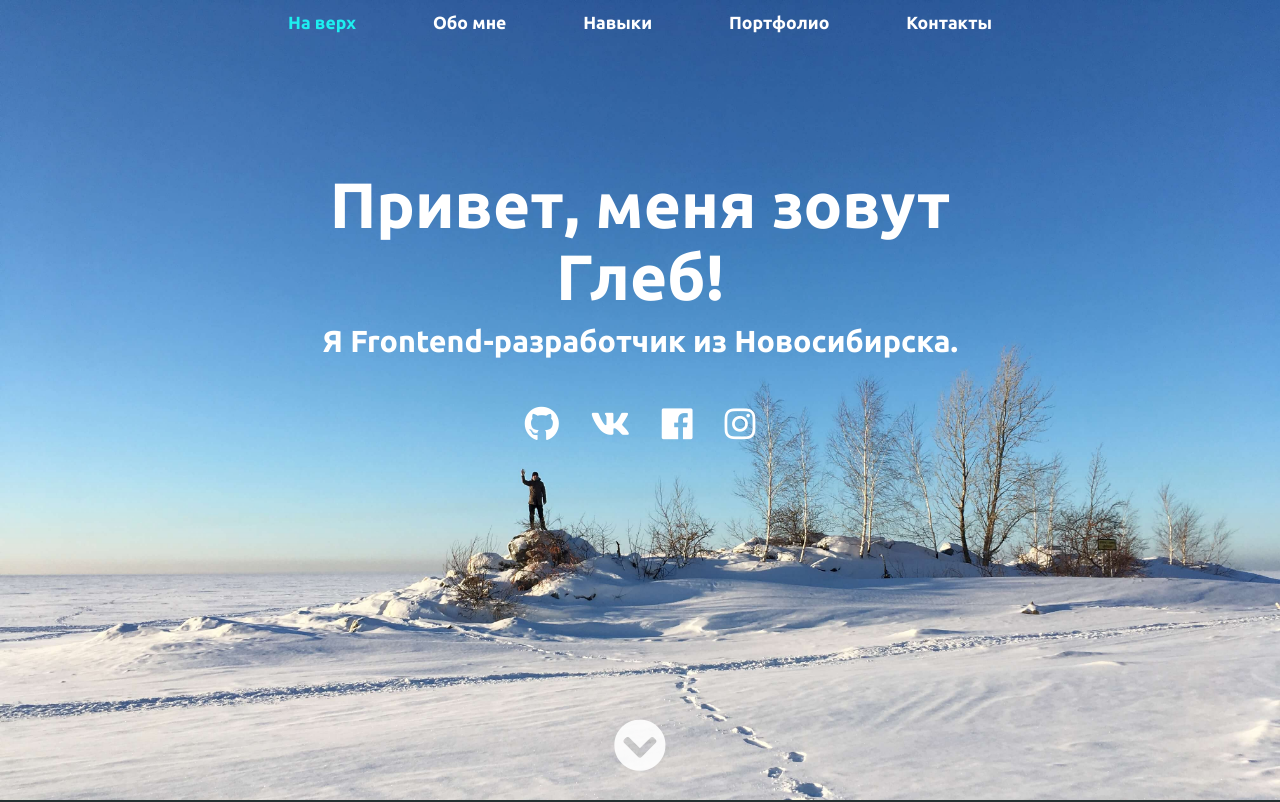
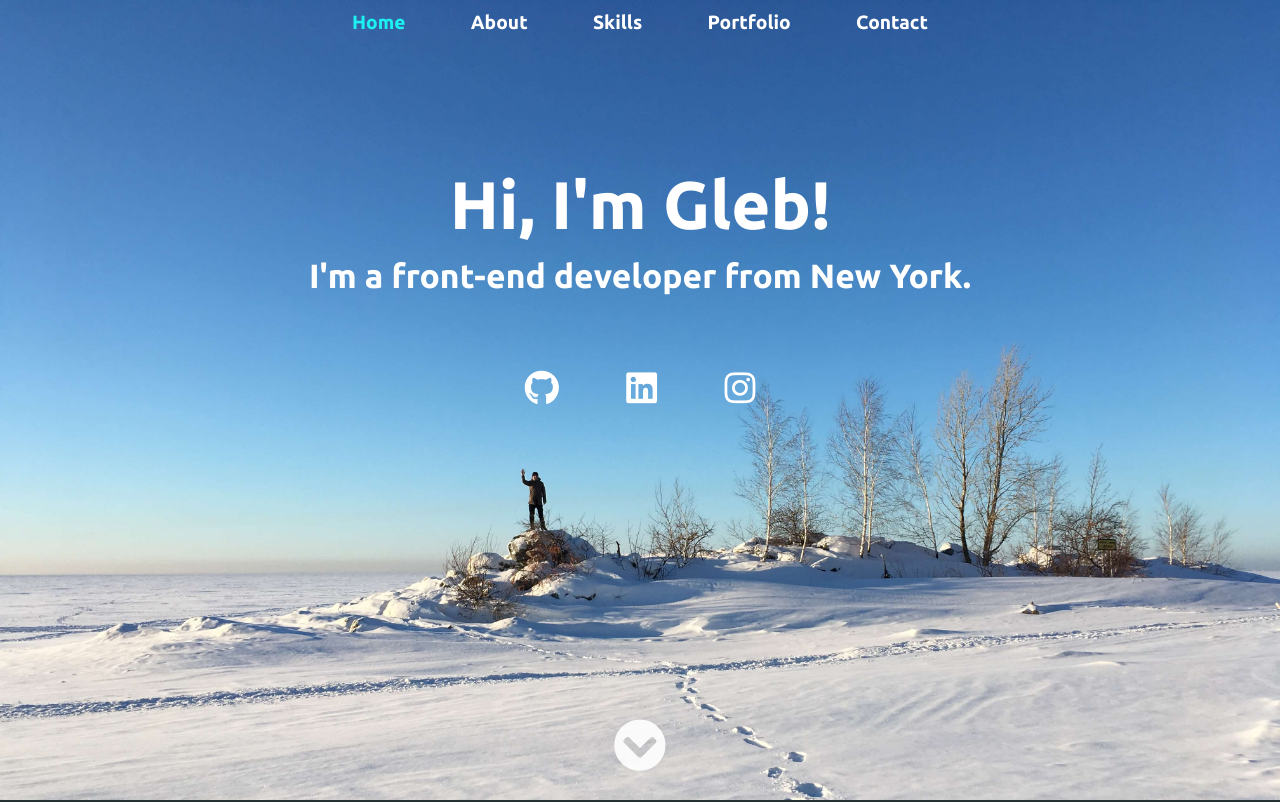
Before and after one commit to GMatorin/Portfolio, a website: page dist/index.html in a window 1280 px wide. Shown: the top 802 px of the page. Drawn offline with Linux system fonts and the light colour scheme.

Commit message:
View changes for english version

```diff
--- a/scss/_config.scss
+++ b/scss/_config.scss
@@ -127,10 +127,6 @@ a {
   color: #fff;
 }
 
-.text-secondary {
-  //color: #f7ef81;
-  //color: $light-yellow;
-}
 h1 {
   font-size: 4rem;
   margin: 0.5em;
@@ -165,14 +161,6 @@ h1 {
 .nav-remove {
   @include easeIn();
   opacity: 0;
-}
-
-#home,
-#about,
-#skills,
-#portfolio,
-#contact {
-  //overflow: hidden;
 }
 
 // Media Query Mixins
@@ -213,7 +201,7 @@ h1 {
 }
 
 @mixin mediaXl {
-  @media screen and (min-width: 1070px) and (max-width: 1200px) {
+  @media screen and (max-width: 1200px) {
     @content;
   }
 }
@@ -223,3 +211,15 @@ h1 {
     @content;
   }
 }
+
+@mixin mediaXXXl {
+  @media screen and (max-width: 1800px) {
+    @content;
+  }
+}
+
+@mixin mediaXXXXl {
+  @media screen and (max-width: 2100px) {
+    @content;
+  }
+}
--- a/scss/_mobile.scss
+++ b/scss/_mobile.scss
@@ -1,21 +1,79 @@
+@include mediaXXXXl {
+  #menu {
+    a {
+      font-size: 1.6rem;
+    }
+  }
+  #home {
+    .header-info_content{
+        h1 {
+          font-size: 6.5rem;
+          line-height: 6.7rem;
+        }
+        .lg-heading {
+          font-size: 2.7rem;
+          width: 100%;
+        }
+    }
+  }
+
+  .portfolio-projects_item{
+    .project-description{
+      height: 370px;
+    }
+  }
+}
+
+@include mediaXXXl {
+  #menu {
+    a {
+      font-size: 1.2rem;
+    }
+  }
+  #home {
+    .header-info {
+      &_content {
+        h1{
+          font-size: 4.8rem;
+          line-height: 5rem;
+        }
+        .lg-heading {
+          font-size: 2.2rem;
+        }
+      }
+    }
+  }
+  .portfolio-projects_item{
+    .project-description{
+      height: 430px;
+    }
+  }
+}
+
 @include mediaXXl {
   #menu {
+    a {
+      font-size: 1.2rem;
+    }
     &-ul {
-      width: 55%;
+      width: 45%;
     }
   }
 
   #home {
     .header-info {
       top: 17%;
-      h1 {
-        margin-bottom: 0.6rem;
-      }
-      .lg-heading {
-        width: 90%;
-      }
+
       &_content {
         width: 60%;
+        h1{
+          font-size: 4.2rem;
+          line-height: 4.3rem;
+        }
+        .lg-heading {
+          font-size: 2.1rem;
+          width: 95%;
+        }
       }
     }
   }
@@ -28,27 +86,22 @@
     &-projects {
       display: block;
       padding: 3em 0 2em 0;
-      width: 40%;
+      width: 55%;
       &_item {
         margin-bottom: 3em;
+        .project-description{
+          height: initial;
+        }
       }
     }
   }
 }
 
 @include mediaXl {
-  #menu {
-    &-ul {
-      width: 50%;
-    }
-  }
   #home {
     background-position: 0% 0%;
     .header-info {
       top: 17%;
-      h1 {
-        margin-bottom: 0.6rem;
-      }
       .lg-heading {
         width: 90%;
       }
@@ -56,8 +109,8 @@
         width: 70%;
       }
       &_social {
-        padding-top: 0em;
-        width: 40%;
+        margin-top: 2rem;
+        width: 30%;
       }
     }
   }
@@ -65,19 +118,21 @@
 
 @include mediaLg {
   #menu {
+    a {
+      font-size: 1rem;
+    }
     &-ul {
-      width: 55%;
+      width: 50%;
     }
   }
 
   #home {
     .header-info {
-      top: 17%;
+      top: 20%;
 
       &_content {
         width: 70%;
         h1 {
-          margin-bottom: 0.6rem;
           font-size: 3.5rem;
           line-height: 3.7rem;
         }
@@ -87,8 +142,7 @@
         }
       }
       &_social {
-        padding-top: 9rem;
-        width: 45%;
+        width: 49%;
         li {
           height: 3.2rem;
           width: 3.2rem;
@@ -168,7 +222,10 @@
   }
   .portfolio {
     &-projects {
-      width: 75%;
+      width: 56%;
+    }
+    .project-description{
+      height: initial;
     }
   }
 }
@@ -196,8 +253,8 @@
         }
       }
       &_social {
-        padding-top: 5.5rem;
-        width: 53%;
+        width: 60%;
+        margin-top: 8rem;
         li {
           height: 3.2rem;
           width: 3.2rem;
@@ -227,13 +284,13 @@
       font-size: 0.9rem;
     }
     &-ul {
-      width: 83%;
+      width: 80%;
     }
   }
 
   #home {
     .header-info {
-      top: 21%;
+      top: 19%;
       &_content {
         width: 81%;
         h1 {
@@ -244,8 +301,7 @@
         }
       }
       &_social {
-        padding-top: 6rem;
-        margin-top: 1.3em;
+        margin-top: 7em;
         width: 70%;
       }
     }
@@ -270,13 +326,13 @@
       padding: 0 0.5rem;
     }
     &-projects {
-      width: 85%;
+      width: 70%;
     }
   }
   .contact {
     &-infos {
       &_item {
-        width: 70%;
+        width: 60%;
       }
     }
   }
@@ -288,14 +344,14 @@
       font-size: 0.8rem;
     }
     &-ul {
-      width: 93%;
+      width: 90%;
     }
   }
 
   #home {
     background-position: 12% 0%;
     .header-info {
-      top: 22%;
+      top: 18%;
       &_content {
         width: 90%;
         h1 {
@@ -307,7 +363,7 @@
       }
       &_social {
         width: 80%;
-        padding-top: 5rem;
+        margin-top: 8rem;
       }
     }
   }
@@ -332,6 +388,10 @@
     }
     &-projects {
       width: 80%;
+        p, li, a{
+          font-size: 1rem;
+          line-height: 1.7rem;
+        }
     }
   }
 
@@ -352,7 +412,7 @@
       font-size: 0.73rem;
     }
     &-ul {
-      width: 95%;
+      width: 90%;
     }
   }
 
@@ -361,7 +421,7 @@
     .header-info {
       top: 25%;
       &_content {
-        width: 95%;
+        width: 93%;
         h1 {
           font-size: 2.2rem;
           line-height: 2.4rem;
@@ -374,7 +434,15 @@
 
       &_social {
         width: 75%;
-        padding-top: 4rem;
+        margin-top: 5rem;
+      }
+    }
+  }
+  #portfolio{
+    .portfolio-projects{
+      p, li, a{
+        font-size: .8rem;
+        line-height: 1.7rem;
       }
     }
   }
@@ -384,7 +452,7 @@
   #home {
     background-position: 18%;
     .header-info {
-      top: 27%;
+      top: 18%;
       &_content {
         width: 85%;
         h1 {
@@ -397,15 +465,8 @@
         }
       }
       &_social {
-        width: 50%;
-        padding-top: 2rem;
-        display: flex;
-        flex-wrap: wrap;
-        justify-content: space-around;
-        li {
-          margin-bottom: 0.5em;
-          flex-basis: 40%;
-        }
+        width: 75%;
+        margin-top: 7rem;
       }
     }
   }
--- a/scss/styles.scss
+++ b/scss/styles.scss
@@ -56,19 +56,22 @@ body {
       flex-direction: column;
       width: 53%;
       margin: 0 auto;
-    }
 
-    .lg-heading {
-      width: 85%;
-      margin: 0 auto;
-      font-size: 1.9rem;
+      h1{
+        margin-bottom: 0;
+      }
+      .lg-heading {
+        width: 85%;
+        margin: 1rem auto;
+        font-size: 1.9rem;
+      }
     }
 
     &_social {
       width: 30%;
       display: flex;
       margin: 0 auto;
-      margin-top: 2.5em;
+      margin-top: 3.5rem;
       list-style-type: none;
       justify-content: space-between;
       z-index: 2;
@@ -169,19 +172,12 @@ body {
     @include skills();
     &-main {
       border-right: 1px solid lighten($dark-blue, 15);
-      h3 {
-        //color: lighten($tiffany-blue, 10);
-      }
+
     }
   }
 
   .tools {
     @include skills();
-    &-main {
-      h3 {
-        //color: lighten($aqua-blue, 5);
-      }
-    }
   }
 }
 
@@ -219,6 +215,7 @@ body {
 
       .project-description {
         padding: 0.7em;
+        height: 350px;
         h2 {
           text-align: center;
           &::after {
```
Also changed, not shown: dist/css/styles.css, dist/index.html.
